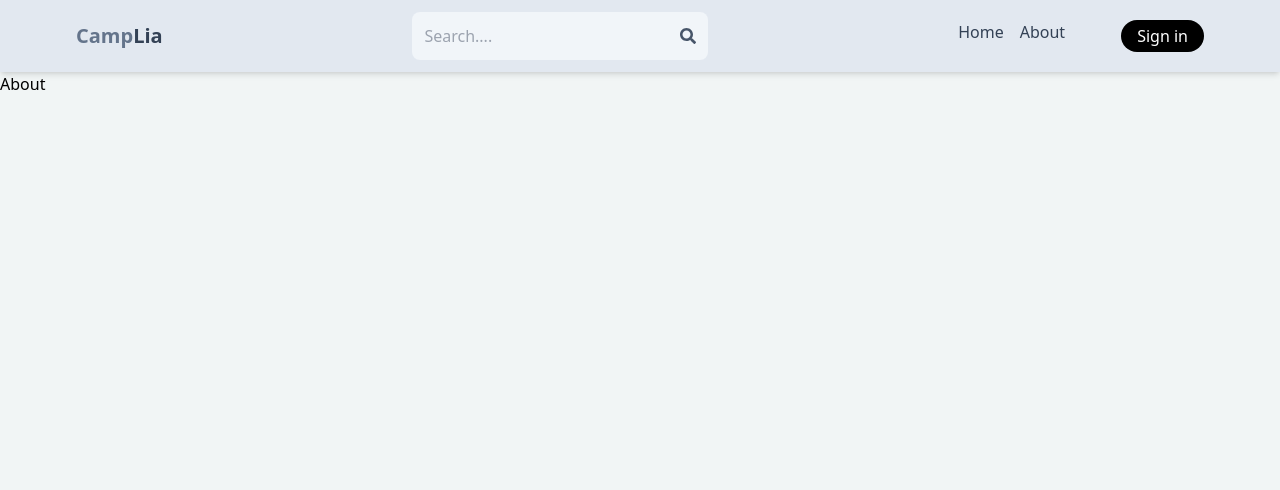
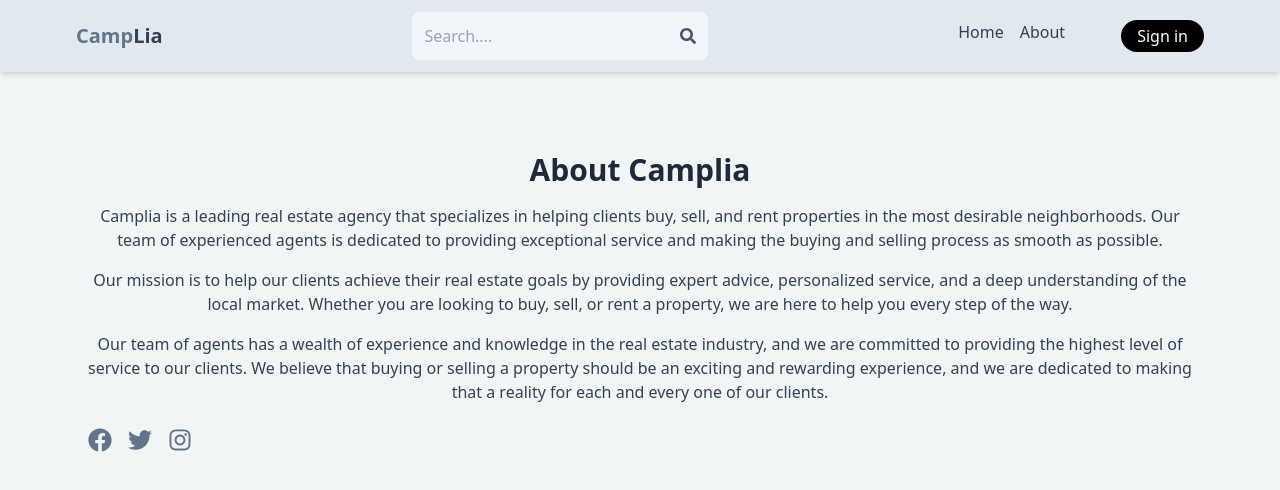
Before and after one commit to shanmugapriya1203/mern_estate_frontend, a React (Create React App) app: page /about in a window 1280 px wide. Shown: the top 490 px of the page. Built offline with nearby package versions, Linux system fonts and the light colour scheme.

Commit message:
create about page

```diff
--- a/src/pages/About.js
+++ b/src/pages/About.js
@@ -1,9 +1,32 @@
-import React from 'react'
+import React from 'react';
+import { FaFacebook, FaTwitter, FaInstagram } from 'react-icons/fa';
+
 
 export default function About() {
   return (
-    <div>
-      About
+    <div className='py-20 px-4 max-w-6xl mx-auto text-center'>
+      <h1 className='text-3xl font-bold mb-4 text-slate-800'>About Camplia</h1>
+      <p className='mb-4 text-slate-700'>
+        Camplia is a leading real estate agency that specializes in helping clients buy, sell, and rent properties in the most desirable neighborhoods. Our team of experienced agents is dedicated to providing exceptional service and making the buying and selling process as smooth as possible.
+      </p>
+      <p className='mb-4 text-slate-700'>
+        Our mission is to help our clients achieve their real estate goals by providing expert advice, personalized service, and a deep understanding of the local market. Whether you are looking to buy, sell, or rent a property, we are here to help you every step of the way.
+      </p>
+      <p className='mb-4 text-slate-700'>
+        Our team of agents has a wealth of experience and knowledge in the real estate industry, and we are committed to providing the highest level of service to our clients. We believe that buying or selling a property should be an exciting and rewarding experience, and we are dedicated to making that a reality for each and every one of our clients.
+      </p>
+      <div className="flex flex-center mt-6 items-center">
+        <a href="https://www.facebook.com" target="_blank" rel="noopener noreferrer" className="text-slate-500 mx-2">
+          <FaFacebook size={24} />
+        </a>
+        <a href="https://www.twitter.com" target="_blank" rel="noopener noreferrer" className="text-slate-500 mx-2">
+          <FaTwitter size={24} />
+        </a>
+        <a href="https://www.instagram.com" target="_blank" rel="noopener noreferrer" className="text-slate-500 mx-2">
+          <FaInstagram size={24} />
+        </a>
+      </div>
+
     </div>
-  )
+  );
 }
```
